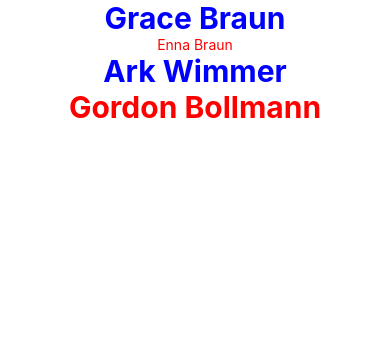
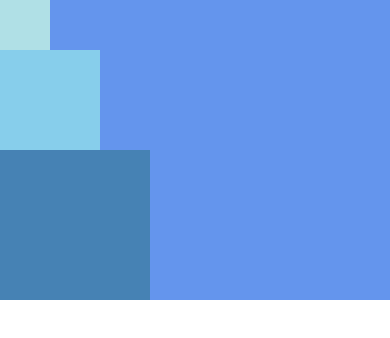
Before and after one commit to danmaq/AwesomeProject, a React Native app: screen / in a window 390 px wide. Shown: the top 338 px of the page. Built offline with nearby package versions, Linux system fonts and the light colour scheme.

Commit message:
Tutorial: Learned color box of fix size.

```diff
--- a/App.js
+++ b/App.js
@@ -1,25 +1,13 @@
 import React from 'react';
-import { AppRegistry, StyleSheet, Text, View } from 'react-native';
-
-const styles = StyleSheet.create({
-  bigblue: {
-    color: 'blue',
-    fontWeight: 'bold',
-    fontSize: 30,
-  },
-  red: {
-    color: 'red',
-  },
-});
+import { AppRegistry, View } from 'react-native';
 
 export default class HelloWorldApp extends React.Component {
   render() {
     return (
-      <View style={{alignItems: 'center'}}>
-        <Text style={styles.bigblue}>Grace Braun</Text>
-        <Text style={styles.red}>Enna Braun</Text>
-        <Text style={[styles.red, styles.bigblue]}>Ark Wimmer</Text>
-        <Text style={[styles.bigblue, styles.red]}>Gordon Bollmann</Text>
+      <View style={{backgroundColor: 'cornflowerblue'}}>
+        <View style={{width: 50, height: 50, backgroundColor: 'powderblue'}} />
+        <View style={{width: 100, height: 100, backgroundColor: 'skyblue'}} />
+        <View style={{width: 150, height: 150, backgroundColor: 'steelblue'}} />
       </View>
     );
   }
```
